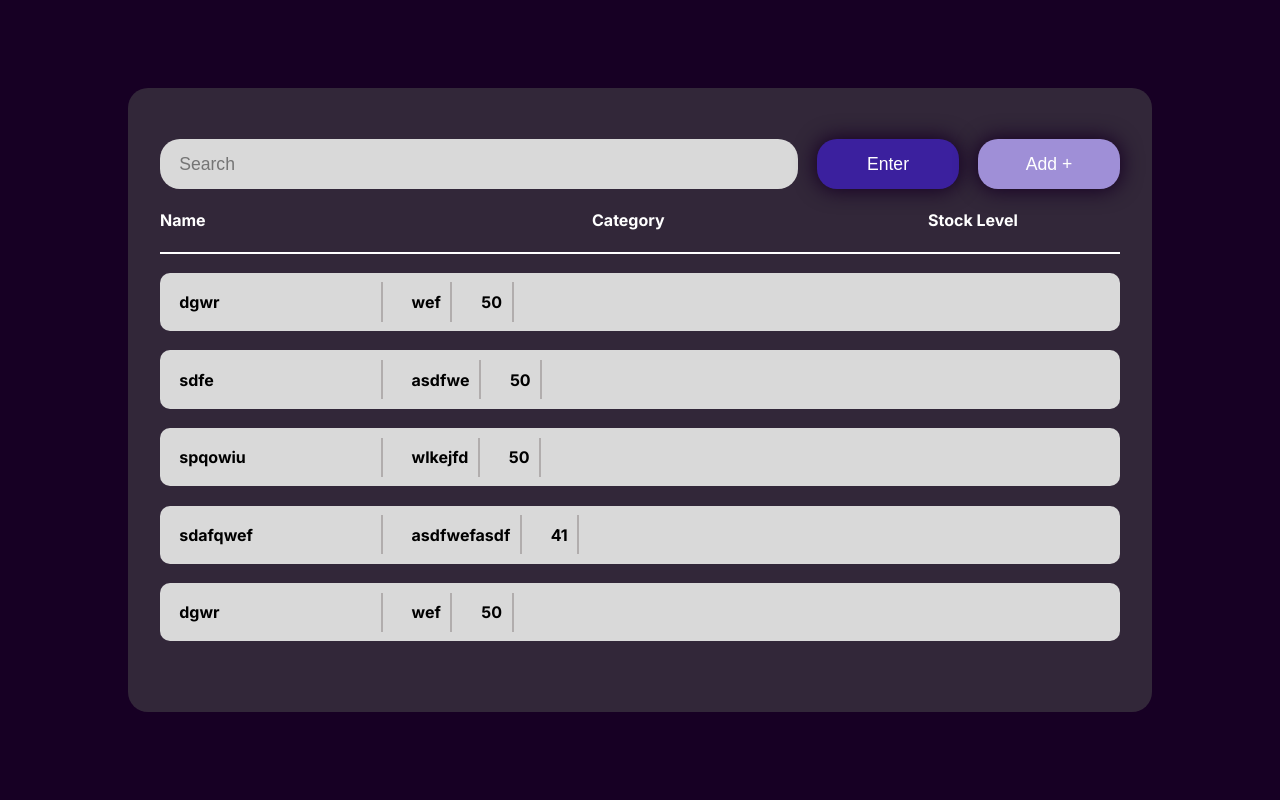
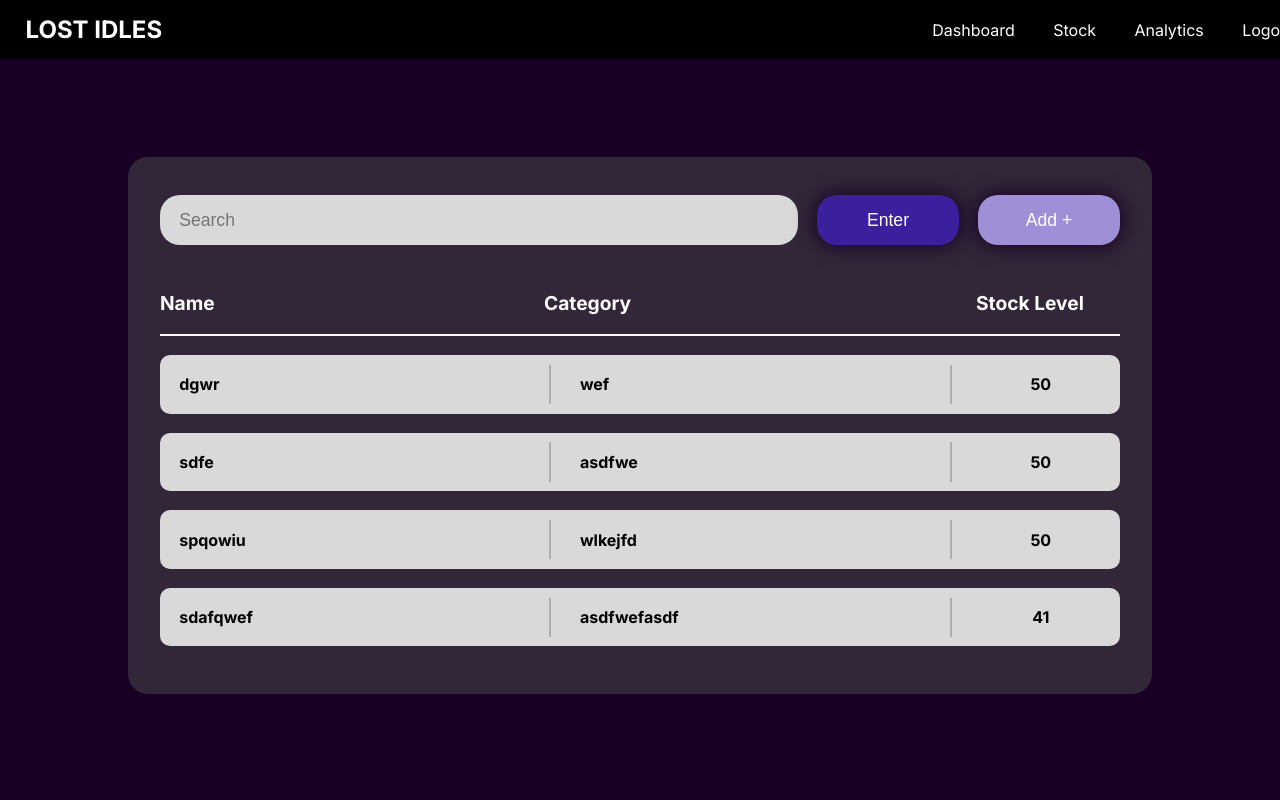
Before and after one commit to salmabentley/comsci-ia, a Flask app: page /stock in a window 1280 px wide. Run offline with Flask 3, Linux system fonts and the light colour scheme; data comes from the database, SQL or seed files in the repository; both versions use the stored data as it was after the commit.

Commit message:
-popup buttons -button styles -scrolling stock -general styles -added navbar component

```diff
--- /dev/null
+++ b/static/components/nav.js
@@ -0,0 +1,73 @@
+class Nav extends HTMLElement {
+    constructor() {
+        super();
+    }
+
+    connectedCallback() {
+        this.innerHTML = `
+                <script>
+                    document.addEventListener('DOMContentLoaded', () => {
+                        const nav = document.getElementById('links');
+                        const links = nav.getElementsByTagName('a');
+
+                        for (var link of links) {
+                            if (link.href == window.location.href) {
+                                link.className = 'active';
+                            }
+                        }
+                    })
+                </script>
+                <style>
+                    nav {
+                        width: 100%;
+                        height: 1vh;
+                        background-color: black;
+                        position: fixed;
+                        top: 0;
+                        padding: 2%;
+                        display: flex;
+                        align-items: center;
+                        justify-content: space-between;
+                        color: white;
+                        text-align: center;
+                    }
+
+                    nav h1{
+                        margin: 0;
+                        cursor: pointer;
+                    }
+
+                    nav div {
+                        position: relative;
+                        display: flex;
+                        align-items: center;
+                        justify-content: center;
+                        float: right;
+                        width: 30%;
+                    }
+                    nav div a {
+                        text-decoration: none;
+                        margin: 0 5%;
+                        color: white;
+                        transition: 0.2s;
+                    }
+                    nav div a:hover, nav .active {
+                        font-weight: bold;
+                        text-shadow: 1px 1px 20px white;
+                    }
+
+                </style>
+                <nav>
+                    <h1>LOST IDLES</h1>
+                    <div id="links">
+                        <a href="/">Dashboard</a>
+                        <a href="/stock">Stock</a>
+                        <a href="/analytics">Analytics</a>
+                        <a href="/login">Logout</a>
+                    </div>
+                </nav>
+        `
+    }
+}
+
+customElements.define('nav-bar', Nav);
--- a/static/stock.js
+++ b/static/stock.js
@@ -23,10 +23,10 @@ function render_stock() {
         name.className = 'stock-name';
         name.textContent = s.name;
         const category = document.createElement('h4');
-        name.className = 'stock-category';
+        category.className = 'stock-category';
         category.textContent = s.category;
         const quantity = document.createElement('h4');
-        name.className = 'stock-quantity';
+        quantity.className = 'stock-quantity';
         quantity.textContent = s.quantity;
 
         stockContainer.appendChild(name);
@@ -73,16 +73,28 @@ window.onload = () => {
 let active = null;
 
 function popupAdd() {
-    var overlay = document.getElementById('overlay');
-    var buttons = document.getElementById('popupButtons');
+    const overlay = document.getElementById('overlay');
+    const buttons = document.getElementById('popupButtons');
+    const add = document.getElementById('add');
 
     active = buttons;
     overlay.style.display = 'block'
     buttons.style.display = 'flex';
+    add.textContent = 'Cancel -';
+    add.style.zIndex = 5;
+    add.onclick = popupClose;
+    add.id = 'cancel';
 }
 
 function popupClose() {
-    var overlay = document.getElementById('overlay');
+    const overlay = document.getElementById('overlay');
+    const cancel = document.getElementById('cancel');
+    if (cancel !== null) {
+        cancel.textContent = "Add +";
+        cancel.style.zIndex = 1;
+        cancel.onclick = popupAdd;
+        cancel.id ='add';
+    }
 
     active.style.display = 'none';
     overlay.style.display = 'none';
--- a/static/styles/style.css
+++ b/static/styles/style.css
@@ -1,9 +1,14 @@
 /* MAIN & CONTAINER STYLES */
+
+body {
+    font-family: "Inter";
+
+}
+
 
 main {
     background-color: #170024;
     color: white;
-    font-family: "Inter";
     text-align: center;
     display: flex;
     align-items: center;
@@ -19,8 +24,8 @@ main {
     justify-content: center;
     background-color: rgba(78,78,78,0.5);
     border-radius: 20px;
-    margin: 5%;
-    padding: 4% 0;
+    margin: 7% 5% 3% 5%;
+    padding: 3% 0;
     width: 80vw;
     height: fit-content;
 }
@@ -38,20 +43,42 @@ main {
     display: flex;
     align-items: center;
     color: black;
+    cursor: pointer;
+    transition: 0.2s;
+}
+
+.stock-container:hover {
+    background-color: #acaaaa;
+}
+
+#stock {
+    overflow-y: scroll;
+    max-height: 40vh;
+}
+
+#stock::-webkit-scrollbar {
+    width: 8px;
+}
+
+#stock::-webkit-scrollbar-thumb {
+    background: rgba(107, 107, 107, 0.5);
+    border-radius: 10px;
+
+}
+
+#stock::-webkit-scrollbar-track {
+    background: rgba(0,0,0,0.3);
+    border-radius: 5px;
 }
 
 /* LABELS  */
 
 .stock-name {
-    width: 10%;
+    width: 45%;
 }
 
 .stock-category {
-    width: 35%;
-}
-
-.stock-quantity {
-    width: 20%;
+    width: 45%;
 }
 
 .stock-container h4{
@@ -59,6 +86,12 @@ main {
     margin: 1%;
     padding: 1%;
 }
+.stock-quantity {
+    width: 15%;
+    border-right: none !important;
+    text-align: center !important;
+}
+
 
 .labels {
     /* display: flex; */
@@ -66,6 +99,12 @@ main {
     /* justify-content: center; */
     border-bottom: 2px solid white;
     text-align: left;
+    font-size: 1.2rem;
+    margin-top: 2%;
+}
+
+.labels h4 {
+    margin-bottom: 2%;
 }
 
 /* SEARCH STYLES */
@@ -80,7 +119,7 @@ main {
     transition: 0.2s;
 }
 
-input:focus {
+#main input:focus {
     background-color: #c0c0c0;
     outline: none;
 }
@@ -116,11 +155,20 @@ button {
     background-color: #7e72ac;
 }
 
+#cancel {
+    background: #cc3521;
+    box-shadow: 1px 1px 20px #cf3521;
+}
+#cancel:hover {
+    background: #b9311f;
+    box-shadow: 1px 1px 20px #cf3521;
+}
+
 #popupButtons {
     position: absolute;
     display: none;
     z-index: 5;
-    bottom: calc(55% + 2em);
+    bottom: calc(55% + 4vh);
     /* width: 17.5%; */
     margin: 0 2% 10% 2%;
     right: 0;
--- a/templates/stock.html
+++ b/templates/stock.html
@@ -8,9 +8,11 @@
     <link rel="preconnect" href="https://fonts.gstatic.com" crossorigin>
     <link href="https://fonts.googleapis.com/css2?family=Inter:ital,opsz,wght@0,14..32,100..900;1,14..32,100..900&display=swap" rel="stylesheet">
     <script src="/static/stock.js"></script>
+    <script src="{{ url_for('static', filename='components/nav.js') }}" defer></script>
     <title>Stock</title>
 </head>
 <body style="margin: 0;">
+    <nav-bar></nav-bar>
 
     <div id="overlay" onclick="popupClose()"></div>
     <main>
@@ -26,13 +28,13 @@
             </div>
             <div class="labels">
                 <h4 style="
-                    width: 45%;
+                    width: 40%;
                     ">Name<i></i></h4>
                 <h4 style="
-                    width: 35%;
+                    width: 45%;
                     ">Category<i></i></h4>
                 <h4 style="
-                    width: 20%;
+                    width: 15%;
                     "
                 >Stock Level<i></i></h4>
                 <div class="dropdown">
@@ -48,7 +50,6 @@
             <div id="stock">
                 <!-- JAVASCRIPT WILL DYNAMICALLY RENDER INDIVIDUAL STOCK -->
             </div>
-
 
         </div>
     </main>
```
Also changed, not shown: instance/database.db.
